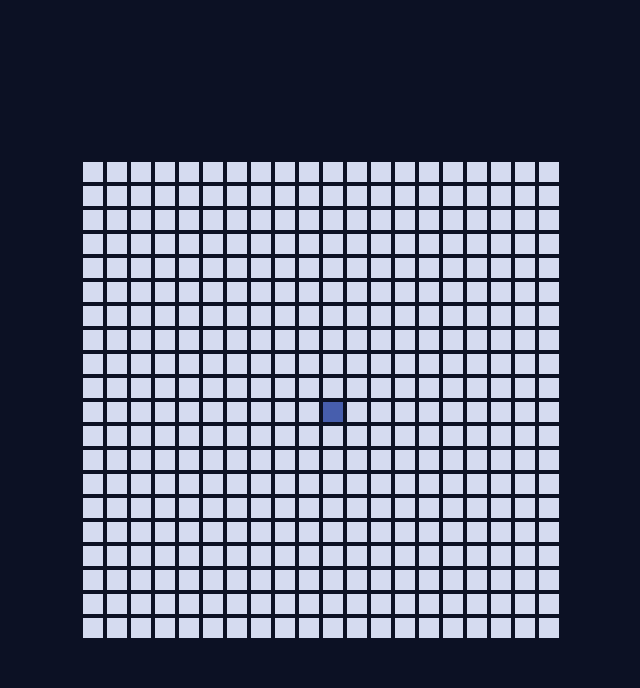
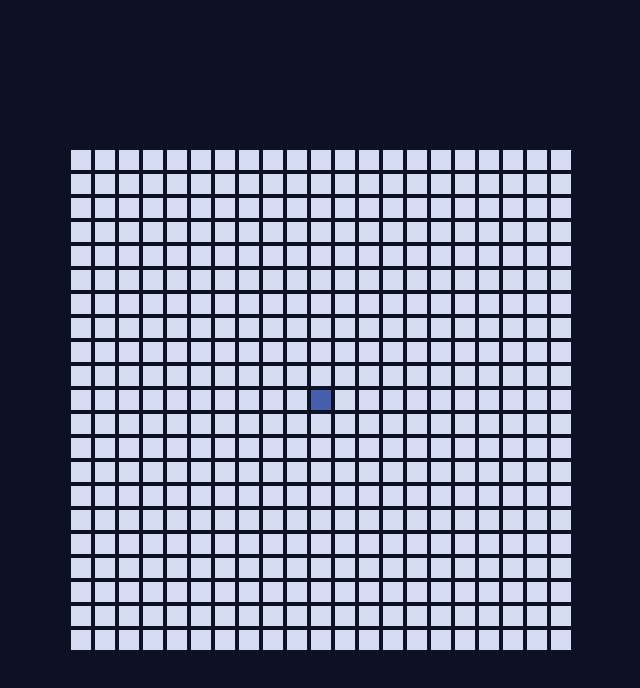
Before and after one commit to rneogy/firefighter, a React (Create React App) app: page / in a window 1280 px wide. Shown: the top 688 px of the page, without its empty margins (319-959 px from the left). Built offline with nearby package versions, Linux system fonts and the light colour scheme.

Commit message:
more direction stuff

```diff
--- a/src/App.js
+++ b/src/App.js
@@ -1,25 +1,41 @@
 import React, { useState, useEffect } from "react";
 import Board from "./Components/Board";
+import { Directions } from "./Util/Enums";
 
-const width = 20;
+const width = 21;
 
 function App() {
-  const [position, setPosition] = useState({ x: width / 2, y: width / 2 });
+  const [position, setPosition] = useState({
+    x: Math.floor(width / 2),
+    y: Math.floor(width / 2)
+  });
+
+  const [direction, setDirection] = useState(Directions.NORTH);
 
   useEffect(() => {
     const moveHandler = e => {
       switch (e.key) {
         case "ArrowUp":
-          setPosition({ x: position.x, y: position.y - 1 });
+          setPosition({ x: position.x, y: Math.max(0, position.y - 1) });
+          setDirection(Directions.NORTH);
           break;
         case "ArrowDown":
-          setPosition({ x: position.x, y: position.y + 1 });
+          setPosition({
+            x: position.x,
+            y: Math.min(width - 1, position.y + 1)
+          });
+          setDirection(Directions.SOUTH);
           break;
         case "ArrowLeft":
-          setPosition({ x: position.x - 1, y: position.y });
+          setPosition({ x: Math.max(0, position.x - 1), y: position.y });
+          setDirection(Directions.WEST);
           break;
         case "ArrowRight":
-          setPosition({ x: position.x + 1, y: position.y });
+          setPosition({
+            x: Math.min(width - 1, position.x + 1),
+            y: position.y
+          });
+          setDirection(Directions.EAST);
           break;
         default:
           break;
@@ -31,8 +47,8 @@ function App() {
     return () => {
       document.removeEventListener("keydown", moveHandler);
     };
-  }, [position]);
-  return <Board {...{ width, position }} />;
+  }, [position, direction]);
+  return <Board {...{ width, position, direction }} />;
 }
 
 export default App;
--- a/src/Components/Board.js
+++ b/src/Components/Board.js
@@ -17,13 +17,17 @@ const RowContainer = styled.div`
   align-items: center;
 `;
 
-function Board({ width, position }) {
+function Board({ width, position, direction }) {
   return (
     <BoardContainer>
       {[...Array(width)].map((_, y) => (
         <RowContainer key={y}>
           {[...Array(width)].map((_, x) => (
-            <Tile key={x} isPlayer={x === position.x && y === position.y} />
+            <Tile
+              key={x}
+              isPlayer={x === position.x && y === position.y}
+              direction={direction}
+            />
           ))}
         </RowContainer>
       ))}
--- a/src/Components/Tile.js
+++ b/src/Components/Tile.js
@@ -6,11 +6,18 @@ const StyledTile = styled.div`
   height: 20px;
   margin: 2px;
   padding: 0;
-  background-color: ${props => (props.isPlayer ? "#475ead" : "#d5dbf0")};
+  background-color: #d5dbf0;
 `;
 
-function Tile({ isPlayer }) {
-  return <StyledTile isPlayer={isPlayer} />;
+const PlayerTile = styled(StyledTile)`
+  background-color: #475ead;
+`;
+
+function Tile({ isPlayer, direction }) {
+  if (isPlayer) {
+    return <PlayerTile direction={direction} />;
+  }
+  return <StyledTile />;
 }
 
 export default Tile;
```
